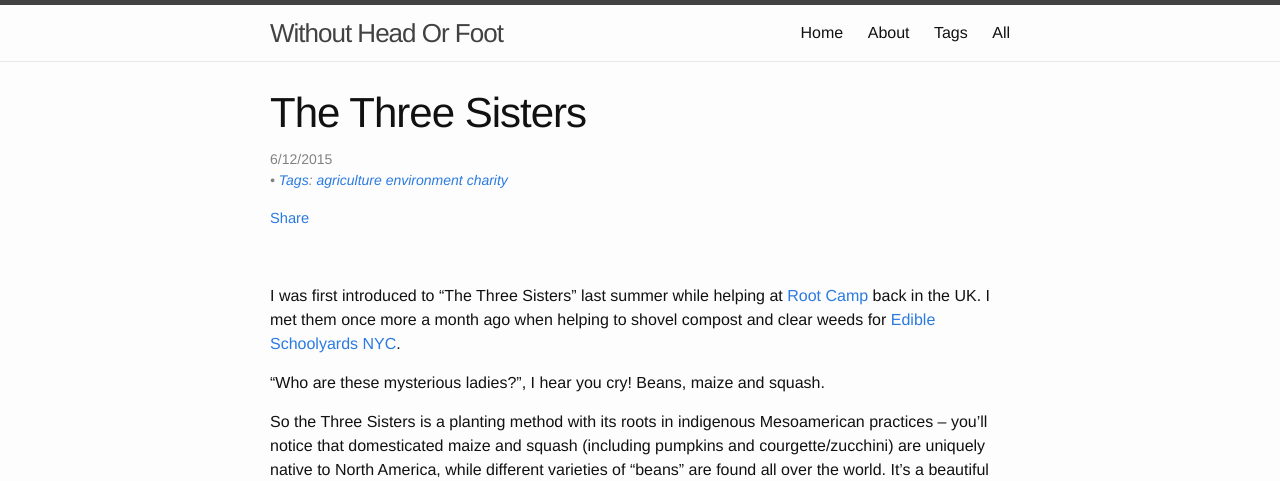
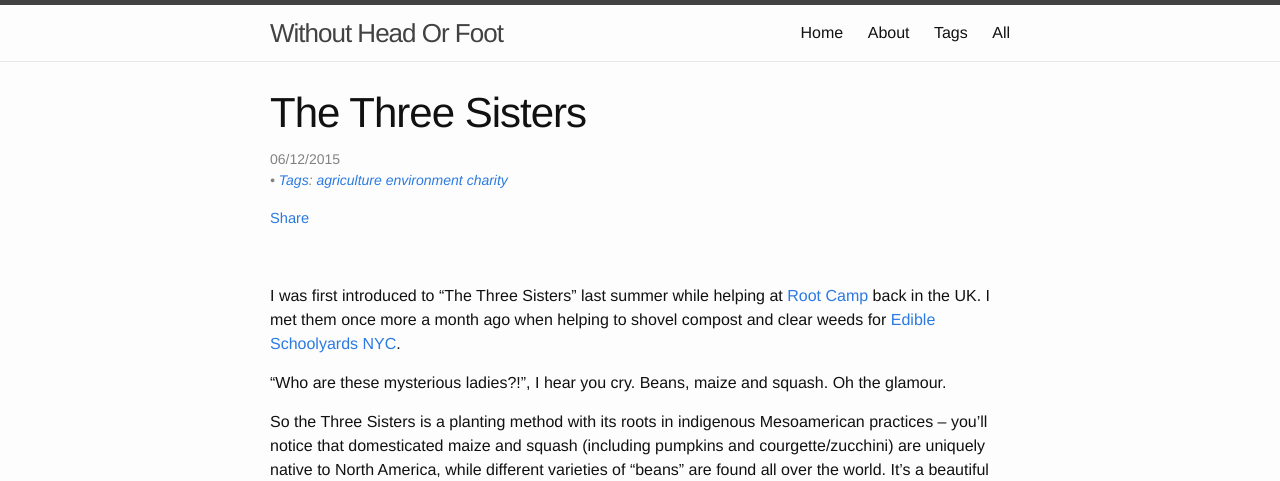
Before and after one commit to Allium/WithoutHeadOrFoot, a Jekyll site: the page built from _posts/2015-12-06-The-Three-Sisters.md, in a window 1280 px wide and 900 px high. Shown: the top 481 px of the window. Built offline with Jekyll 4.4.1, drawn with Linux system fonts in a browser that asks for light colours; comment, search, counter and statistics services are not loaded.

Commit message:
Date format in index.html and the post layout

```diff
--- a/_layouts/post.html
+++ b/_layouts/post.html
@@ -7,7 +7,7 @@
   <header class="post-header">
     <h1 class="post-title">{{ page.title }}</h1>
     <p class="post-meta">
-		{{ page.date | date: "%-d/%m/%Y" }}
+		{{ page.date | date: "%d/%m/%Y" }}
 		{% if page.author %}<br>
 			{{ page.author }}
 		{% endif %}
--- a/_posts/2015-12-06-The-Three-Sisters.md
+++ b/_posts/2015-12-06-The-Three-Sisters.md
@@ -6,7 +6,7 @@
 
 I was first introduced to "The Three Sisters" last summer while helping at [Root Camp](http://www.rootcamp.co.uk/) back in the UK. I met them once more a month ago when helping to shovel compost and clear weeds for [Edible Schoolyards NYC](http://www.edibleschoolyardnyc.org/).
 
-"Who are these mysterious ladies?", I hear you cry! Beans, maize and squash.
+"Who are these mysterious ladies?!", I hear you cry. Beans, maize and squash. Oh the glamour.
 
 So the Three Sisters is a planting method with its roots in indigenous Mesoamerican practices -- you'll notice that domesticated maize and squash (including pumpkins and courgette/zucchini) are uniquely native to North America, while different varieties of "beans" are found all over the world. It's a beautiful example of "mutualistic" or "companion" planting, where the properties of one plant benefits or complements those of another (a simple example would be planting lots of flowers in the vicinity of crops which need insect pollinators). Let me briefly describe the three plants in question.
 
--- a/index.html
+++ b/index.html
@@ -10,7 +10,7 @@
   <ul class="post-list">
     {% for post in site.posts %}
       <li>
-        <span class="post-meta">{{ post.date | date: "%b %-d, %Y" }}</span>
+        <span class="post-meta">{{ post.date | date: "%d %B, %Y" }}</span>
 
         <h2>
           <a class="post-link" href="{{ post.url | prepend: site.baseurl }}">{{ post.title }}</a>
```
